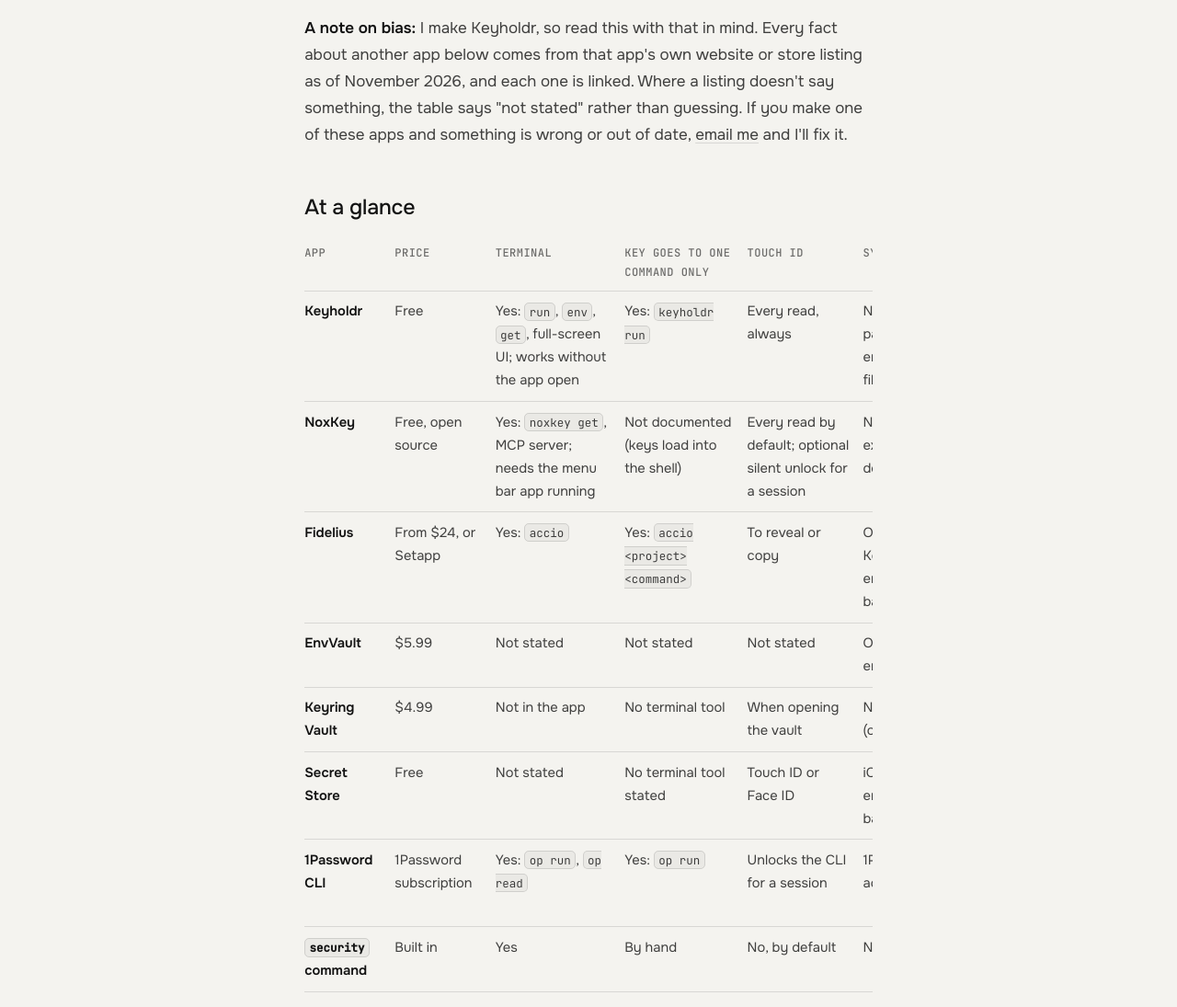
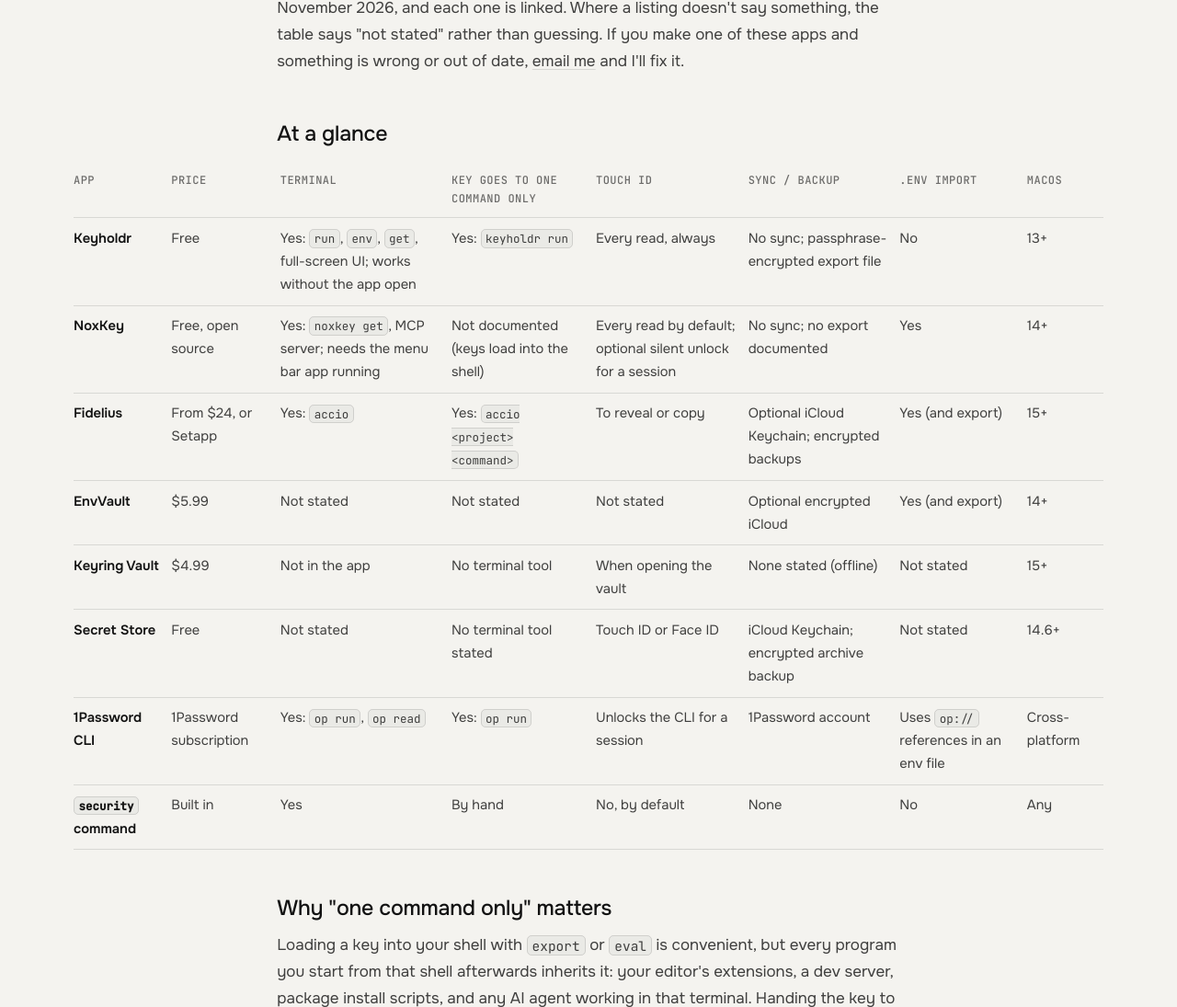
Before and after one commit to OlixIgnacious/keyholdr-site, a plain HTML site: page blog/mac-api-key-managers-compared/index.html in a window 1280 px wide. Shown: the part 896-1991 px from the top of the page at 92% size. Drawn offline with Linux system fonts and the light colour scheme.

Commit message:
Blog: widen the text column and let the comparison table use the page width

```diff
--- a/blog/blog.css
+++ b/blog/blog.css
@@ -47,7 +47,7 @@ a:hover { text-decoration-color: var(--ink); }
 .site-nav a:hover, .site-nav a[aria-current="page"] { opacity: 1; }
 
 main {
-  max-width: 720px;
+  max-width: 780px;
   margin: 0 auto;
   padding: 2rem var(--gutter) 6rem;
 }
@@ -140,6 +140,14 @@ pre .c { color: var(--ink-60); }
 .copy-btn:hover, .copy-btn[data-copied="true"] { border-color: var(--ink); color: var(--ink); }
 
 .table-wrap { overflow-x: auto; margin-top: 1rem; }
+/* A wide table may extend past the text column, centred on the page, up to 1120px. */
+.table-wrap.wide {
+  width: min(1120px, calc(100vw - 2 * var(--gutter)));
+  position: relative;
+  left: 50%;
+  transform: translateX(-50%);
+}
+.table-wrap.wide table { min-width: 940px; }
 table { border-collapse: collapse; width: 100%; font-size: 0.92rem; }
 th, td { text-align: left; padding: 0.6rem 0.75rem 0.6rem 0; border-bottom: 1px solid var(--ink-12); vertical-align: top; }
 th { font-family: var(--font-mono); font-size: 0.75rem; letter-spacing: 0.04em; text-transform: uppercase; color: var(--ink-60); font-weight: 500; }
--- a/blog/mac-api-key-managers-compared/index.html
+++ b/blog/mac-api-key-managers-compared/index.html
@@ -104,8 +104,8 @@
       <p style="margin-top:1.5rem"><strong>A note on bias:</strong> I make Keyholdr, so read this with that in mind. Every fact about another app below comes from that app's own website or store listing as of November 2026, and each one is linked. Where a listing doesn't say something, the table says "not stated" rather than guessing. If you make one of these apps and something is wrong or out of date, <a href="mailto:ashwini.sharma0807@gmail.com">email me</a> and I'll fix it.</p>
 
       <h2>At a glance</h2>
-      <div class="table-wrap">
-        <table style="min-width:940px">
+      <div class="table-wrap wide">
+        <table>
           <thead>
             <tr><th>App</th><th>Price</th><th>Terminal</th><th>Key goes to one command only</th><th>Touch ID</th><th>Sync / backup</th><th>.env import</th><th>macOS</th></tr>
           </thead>
```
